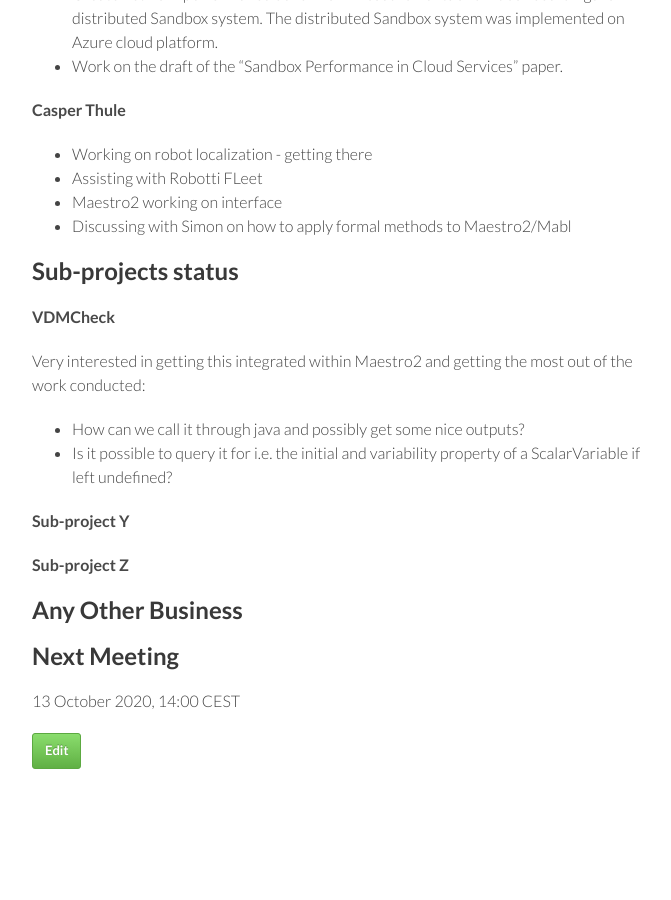
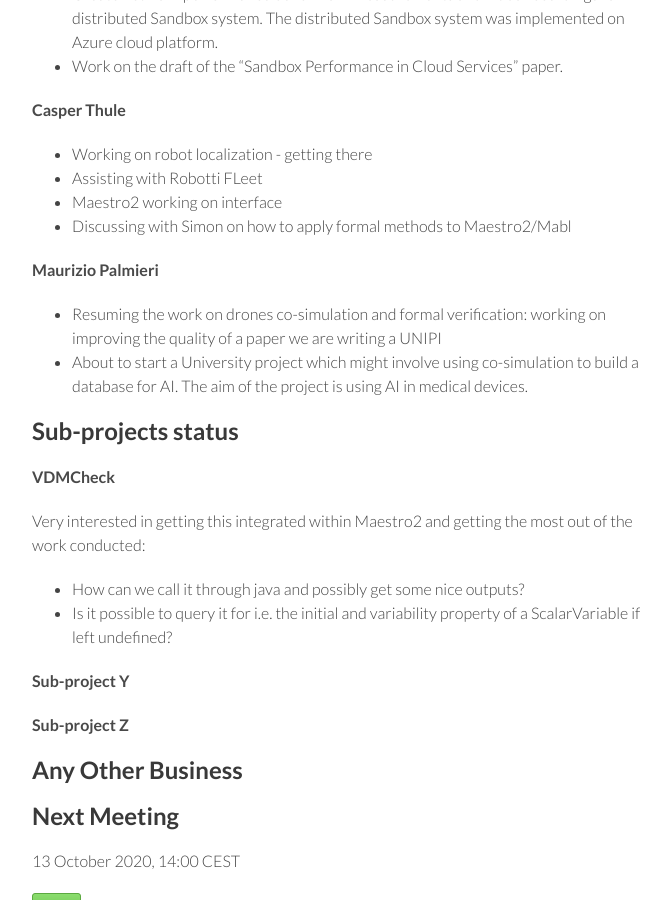
Before and after one commit to digitaltwincentre/digitaltwincentre.github.io, a Jekyll site: the page built from _biweeklies/Biweekly-25.md, in a window 1280 px wide and 900 px high, scrolled down 1935 px. Shown: the whole window, without its empty margins (418-1089 px from the left). Built offline with Jekyll 4.4.1, drawn with Linux system fonts in a browser that asks for light colours; nearby versions of some CDN libraries.

Commit message:
Update Biweekly-25.md

```diff
--- a/_biweeklies/Biweekly-25.md
+++ b/_biweeklies/Biweekly-25.md
@@ -73,6 +73,12 @@ date: 29 September 2020, 1400 CEST
 * Maestro2 working on interface
 * Discussing with Simon on how to apply formal methods to Maestro2/Mabl
 
+
+#### Maurizio Palmieri
+* Resuming the work on drones co-simulation and formal verification: working on improving the quality of a paper we are writing a UNIPI
+* About to start a University project which might involve using co-simulation to build a database for AI. The aim of the project is using AI in medical devices.
+
+
 ## Sub-projects status
 
 
```
